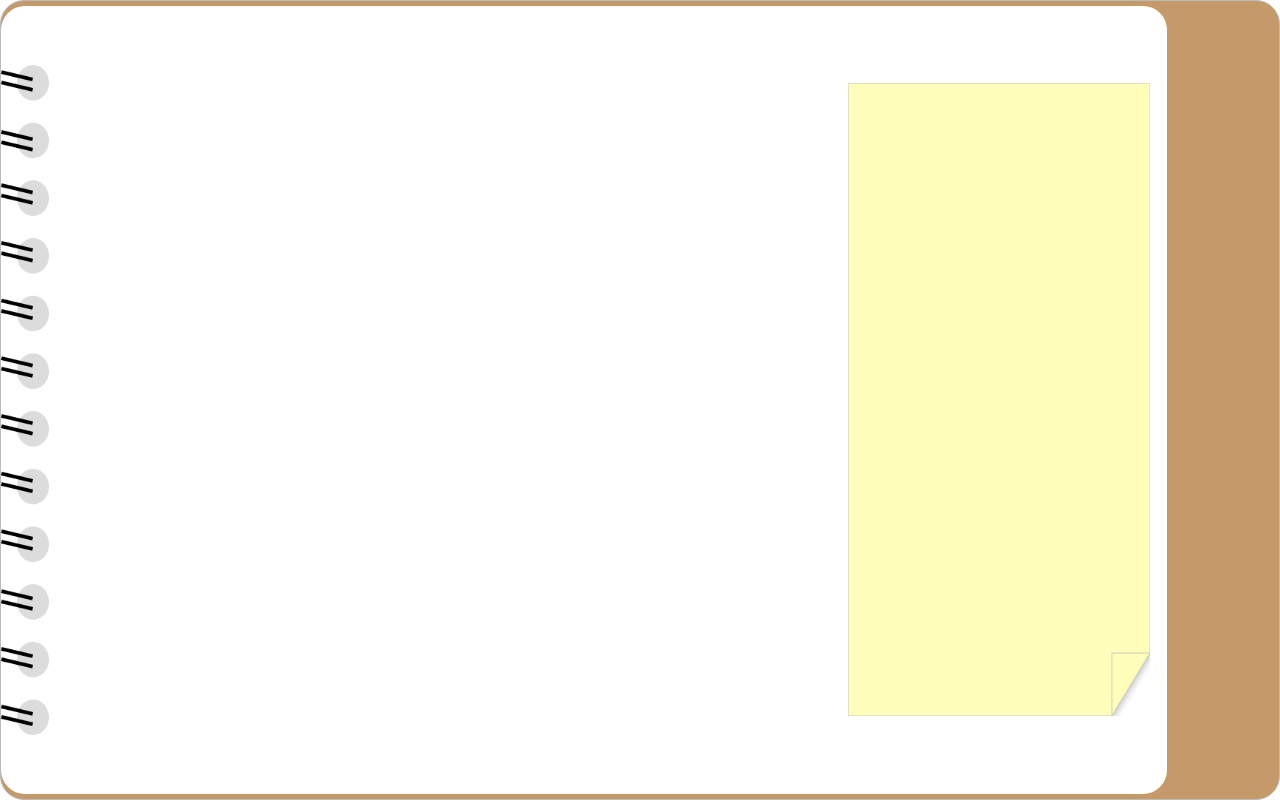
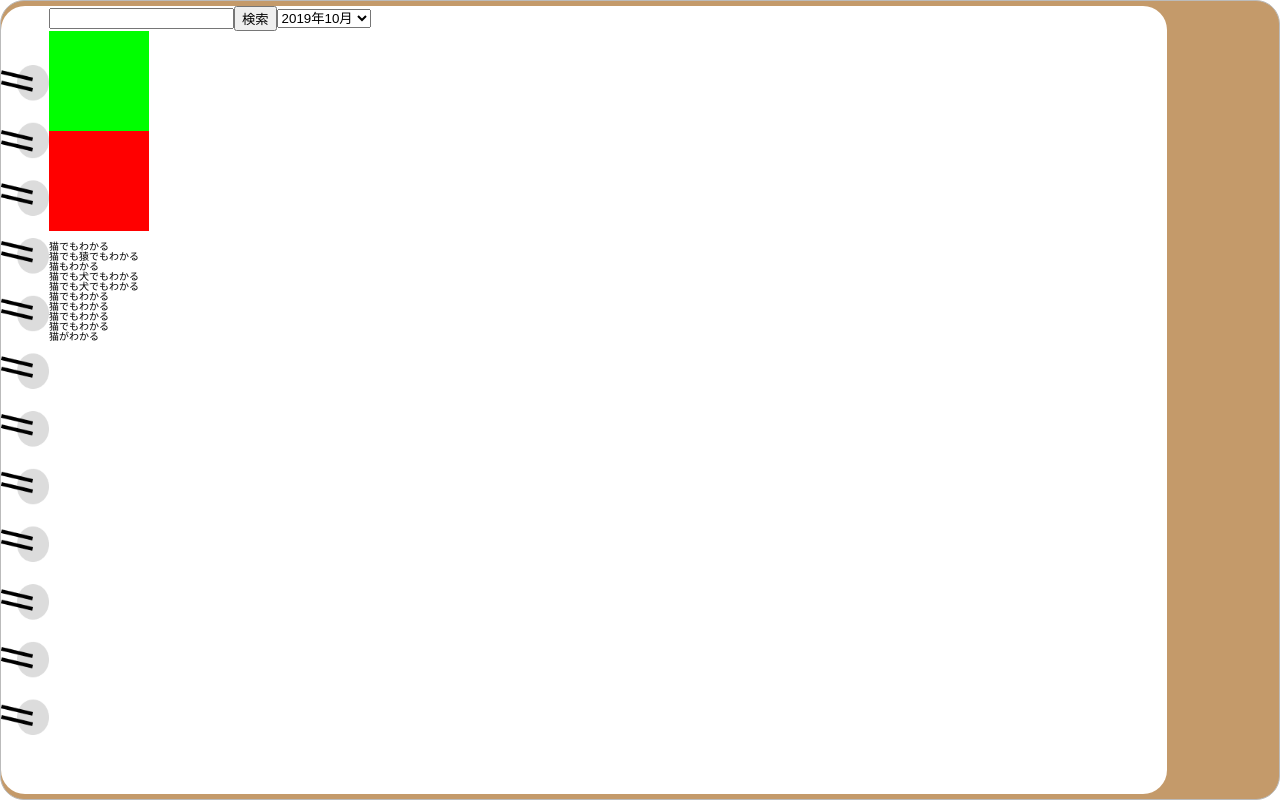
Before and after one commit to ISC-MakeIT/Notece, a website built with webpack: page SearchResults/html/index.html in a window 1280 px wide. Built offline with nearby package versions, Linux system fonts and the light colour scheme.

Commit message:
ADD search

```diff
--- a/SearchResults/src/SearchResults.js
+++ b/SearchResults/src/SearchResults.js
@@ -3,6 +3,12 @@ class Search {
         this.root = document.getElementById('root');
         this.tagContainer = document.getElementById('tag-container');
         this.MenuTags = document.getElementsByClassName('tag');
+        //仮
+        const mychannel = "1T6";
+        const firstword = "猫でも";
+        //ここまで
+        //仮データ
+        //仮データここまで
     }
 
     init() {
@@ -32,7 +38,143 @@ class Search {
         const tmp = document.createElement(el);
         tmp.id = id;
         document.getElementById(parent).appendChild(tmp);
+        console.log(id);
+        switch (id) {
+            case 'search-area':
+                const getid = document.getElementById('search-area');
+
+                /*
+                const word = document.createElement('input');
+                word.type = 'text';
+                word.id = "word";
+                */
+
+                const minus = document.createElement('input');
+                minus.type = "text";
+                minus.id = "minus";
+
+                const search_button = document.createElement('input');
+                search_button.type = "button";
+                search_button.value = "検索";
+                search_button.id = "search_button";
+
+                const period = document.createElement('select');
+                period.innerHTML = '<option id="october" value="201910">2019年10月</option><option id="september" value="201909">2019年9月</option><option id="august" value="201908">2019年8月</option>'
+                period.id = "period";
+
+                const group = document.createElement('div');
+                group.id = "group";
+                group.className = "selected";
+                //仮
+                group.style.backgroundColor = "#00ff00";
+                group.style.width = "100px";
+                group.style.height = "100px";
+                //ここまで
+                group.addEventListener('click', () => {
+                    const getgroup1 = document.getElementById('group');
+                    const getchannnel1 = document.getElementById('channel');
+                    if (getgroup1.className == "unselected") {
+                        getgroup1.className = "selected";
+                        getchannnel1.className = "unselected";
+                    }
+                }
+                    , false)
+
+                const channel = document.createElement('div');
+                channel.id = "channel";
+                //仮
+                channel.style.backgroundColor = "#ff0000";
+                channel.style.width = "100px";
+                channel.style.height = "100px";
+                //ここまで
+                channel.addEventListener('click', () => {
+                    const getgroup2 = document.getElementById('group');
+                    const getchannnel2 = document.getElementById('channel');
+                    if (getgroup2.className == "selected") {
+                        getgroup2.className = "unselected";
+                        getchannnel2.className = "selected";
+                    }
+                }
+                    , false)
+
+
+                //getid.appendChild(word);
+                getid.appendChild(minus);
+                getid.appendChild(search_button);
+                getid.appendChild(period);
+                getid.appendChild(group);
+                getid.appendChild(channel);
+                break;
+            case 'note-list':
+                const data = [
+                    {
+                        "title": "猫でもわかる",
+                        "date": 20191004,
+                        "channel": "1T6"
+                    },
+                    {
+                        "title": "猫でも猿でもわかる",
+                        "date": 20191004,
+                        "channel": "1T6"
+                    },
+                    {
+                        "title": "猫もわかる",
+                        "date": 20191003,
+                        "channel": "1T5"
+                    },
+                    {
+                        "title": "猫でも犬でもわかる",
+                        "date": 20191002,
+                        "channel": "1T1"
+                    },
+                    {
+                        "title": "猫でも犬でもわかる",
+                        "date": 20190902,
+                        "channel": "1T1"
+                    },
+                    {
+                        "title": "猫でもわかる",
+                        "date": 20190902,
+                        "channel": "1T2"
+                    },
+                    {
+                        "title": "猫でもわかる",
+                        "date": 20190802,
+                        "channel": "1T2"
+                    },
+                    {
+                        "title": "猫でもわかる",
+                        "date": 20190702,
+                        "channel": "1T6"
+                    },
+                    {
+                        "title": "猫でもわかる",
+                        "date": 20190702,
+                        "channel": "1T6"
+                    },
+                    {
+                        "title": "猫がわかる",
+                        "date": 20190702,
+                        "channel": "1T6"
+                    }
+                ];
+                for (let page = 0; page < data.length; page++) {
+                    if (data[page].title.match('猫でも') !== -1) {
+                        let title = document.createElement('dt');
+                        title.textContent = data[page].title;
+                        document.getElementById('note-list').appendChild(title);
+                    }
+                }
+                break;
+            default:
+                break;
+
+        }
+
+        document.getElementById('root').appendChild(tmp);
     }
+
+
 
     // noteDataのところをurlにしてaxiosでjson取り出せるようにする
     displayNoteList(noteData) {
--- a/SearchResults/data.json
+++ b/SearchResults/src/data.json
@@ -10,7 +10,7 @@
         "channel": "1T6"
     },
     {
-        "title": "猫でもわかる",
+        "title": "猫もわかる",
         "date": 20191003,
         "channel": "1T5"
     },
@@ -45,7 +45,7 @@
         "channel": "1T6"
     },
     {
-        "title": "猫でもわかる",
+        "title": "猫がわかる",
         "date": 20190702,
         "channel": "1T6"
     }
```
Also changed, not shown: SearchResults/html/index.html (+3 -0 lines), SearchResults/dist/main.js.
